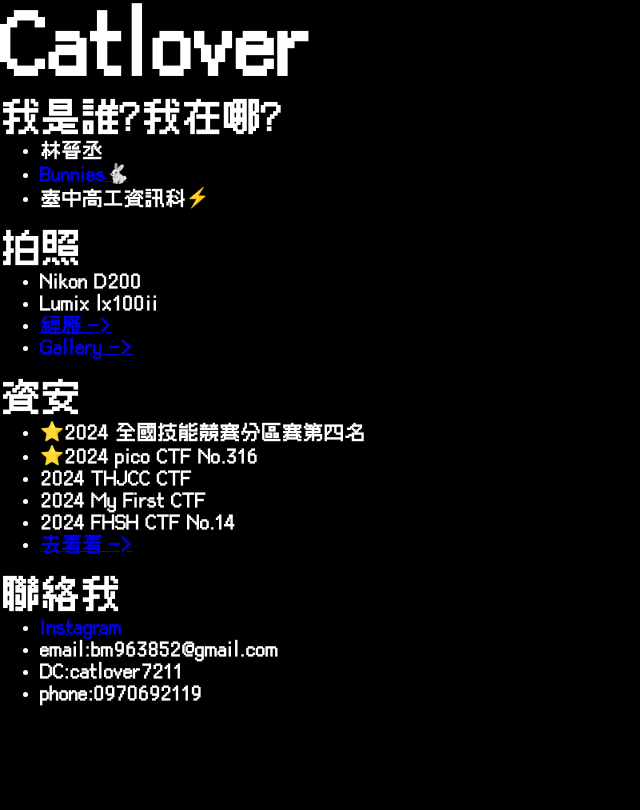
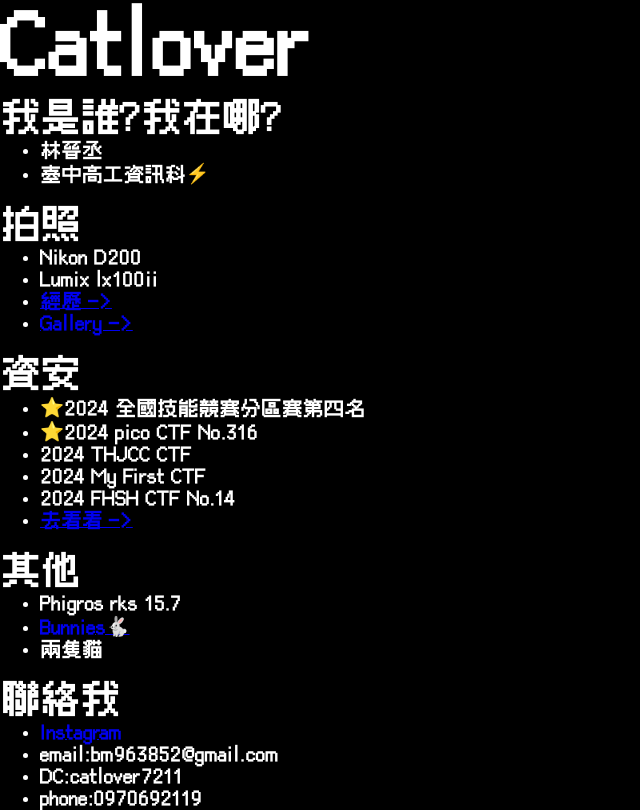
Before and after one commit to catlover7211/me, a plain HTML site: page index.html in a window 1280 px wide. Shown: the whole page, without its empty margins (0-640 px from the left). Drawn offline with Linux system fonts and the light colour scheme; a web font is replaced by a local one.

Commit message:
up index

```diff
--- a/index.html
+++ b/index.html
@@ -17,7 +17,6 @@
     <h2>我是誰?我在哪?</h2>
     <ul>
         <li>林晉丞</li>
-        <li><a href="bunnies.html">Bunnies🐇</a></li>
         <li>臺中高工資訊科⚡</li>
     </ul>
     <br>
@@ -39,6 +38,13 @@
         <li><a href="cyber.html">去看看 -></a></li>
     </ul>
     <br>
+    <h2>其他</h2>
+    <ul>
+        <li>Phigros rks 15.7</li>
+        <li><a href="bunnies.html">Bunnies🐇</a></li>
+        <li>兩隻貓</li>
+    </ul>
+    <br>
     <h2>聯絡我</h2>
     <ul>
         <li><a href="https://www.instagram.com/e__catt/" target="_blank">Instagram</a></li>
```
